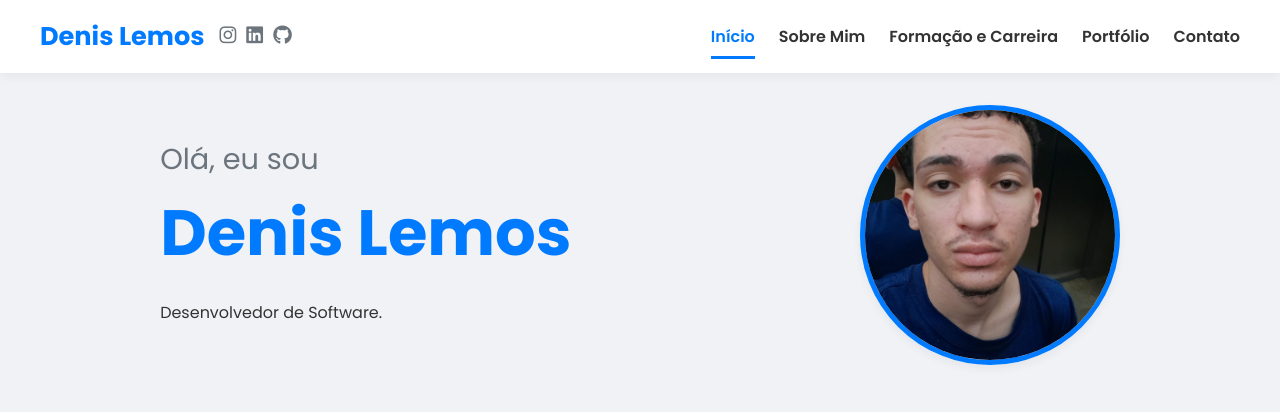
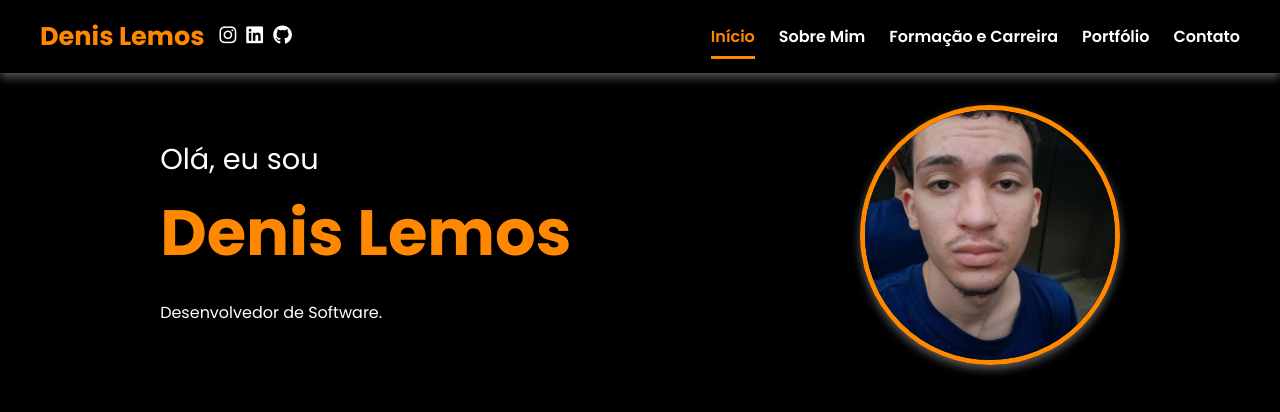
Before and after one commit to Denis-Rocha/portfoliolemos, a plain HTML site: page index.html in a window 1280 px wide. Drawn offline with Linux system fonts and the light colour scheme.

Commit message:
Update estilo.css

```diff
--- a/estilo.css
+++ b/estilo.css
@@ -2,13 +2,13 @@
 @import url('https://fonts.googleapis.com/css2?family=Poppins:wght@300;400;600;700&display=swap');
 
 :root {
-    --primary-color: #007bff;
-    --secondary-color: #6c757d;
-    --background-color: #f0f2f5;
-    --text-color: #333;
+    --primary-color: #ff8800;
+    --secondary-color: #ffffff;
+    --background-color: #000000;
+    --text-color: #ffffff;
     --font-family: 'Poppins', sans-serif;
-    --card-bg: #fff;
-    --card-shadow: 0 4px 10px rgba(0,0,0,0.05);
+    --card-bg: #000000;
+    --card-shadow: 0 4px 10px rgba(255, 255, 255, 0.363);
 }
 
 body {
```
